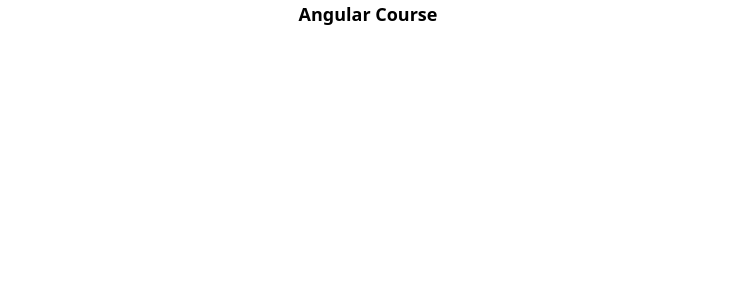
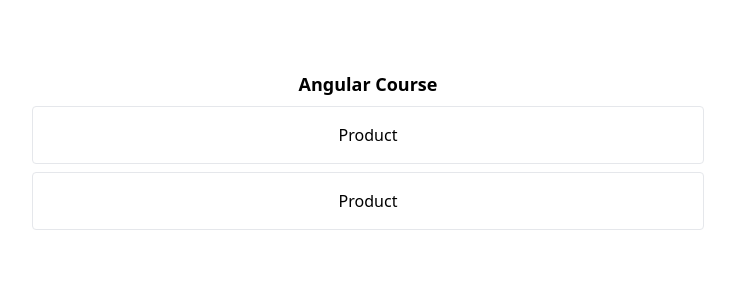
Before and after one commit to MarinaKovel/crash-course, an Angular app: page / in a window 1280 px wide. Shown: the top 300 px of the page, without its empty margins (272-1007 px from the left). Built offline with nearby package versions, Linux system fonts and the light colour scheme.

Commit message:
feat: add product component

```diff
--- a/src/app/app.component.html
+++ b/src/app/app.component.html
@@ -1 +1,6 @@
-<h1 class="font-bold mb-2 text-center text-lg">{{ title | titlecase}}</h1>
+<div class="max-w-2xl container mx-auto pt-5 mt-[50px]">
+    <h1 class="font-bold mb-2 text-center text-lg">{{ title | titlecase}}</h1>
+
+    <app-product></app-product>
+    <app-product></app-product>
+</div>
--- a/src/app/app.module.ts
+++ b/src/app/app.module.ts
@@ -1,6 +1,7 @@
 import { NgModule } from '@angular/core';
 import { BrowserModule } from '@angular/platform-browser';
 import { AppComponent } from './app.component';
+import { ProductComponent } from './components/product/product.component';
 
 
 @NgModule({
@@ -9,6 +10,7 @@ import { AppComponent } from './app.component';
   ],
   imports: [
     BrowserModule,
+    ProductComponent,
   ],
   providers: [],
   bootstrap: [AppComponent]
--- /dev/null
+++ b/src/app/components/product/product.component.html
@@ -0,0 +1,4 @@
+<div class="py-4 px-6 border rounded flex items-center flex-col mb-2">
+    Product
+
+</div>
```
Also changed, not shown: src/app/components/product/product.component.ts (added, +15 -0 lines).
